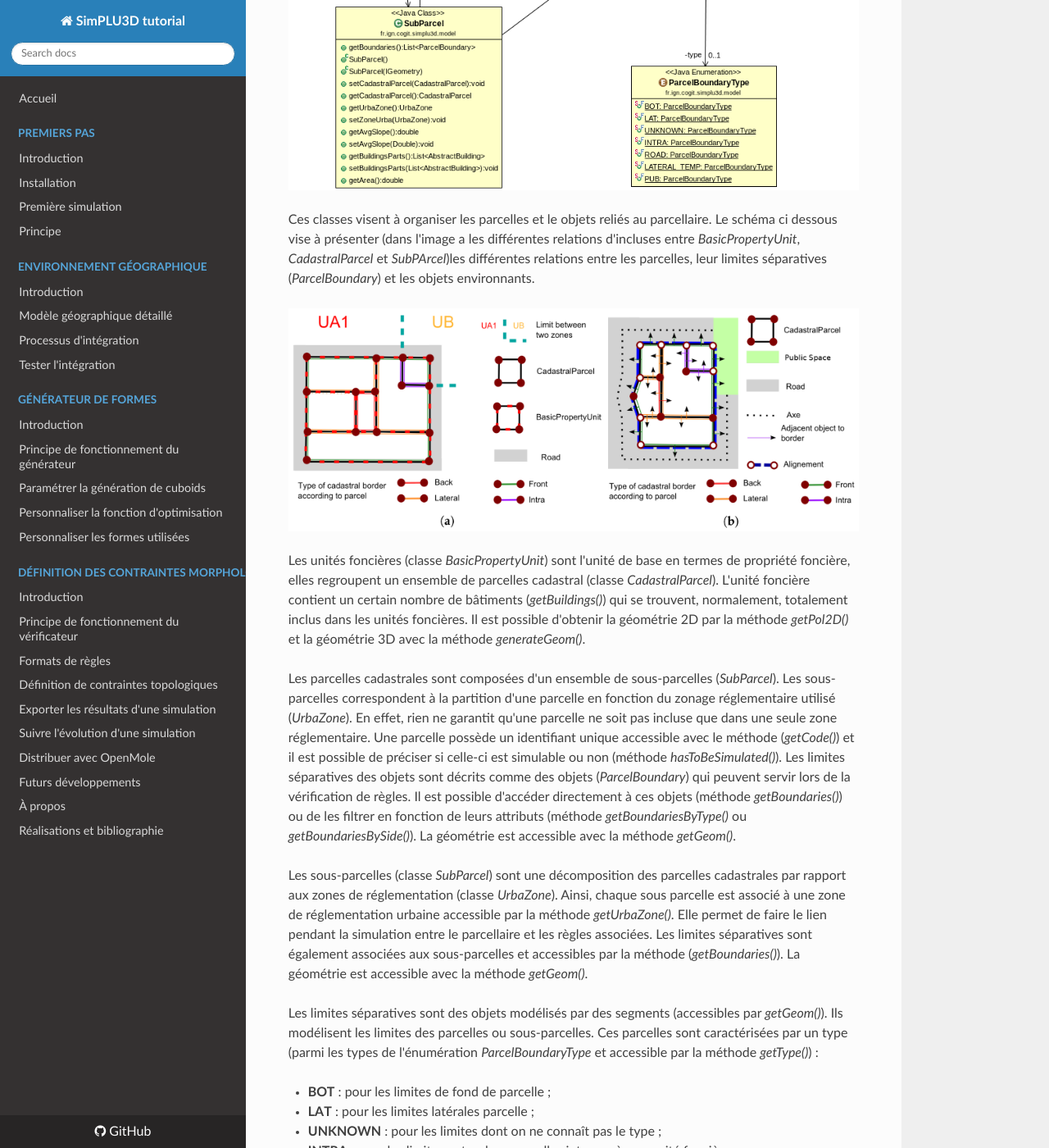
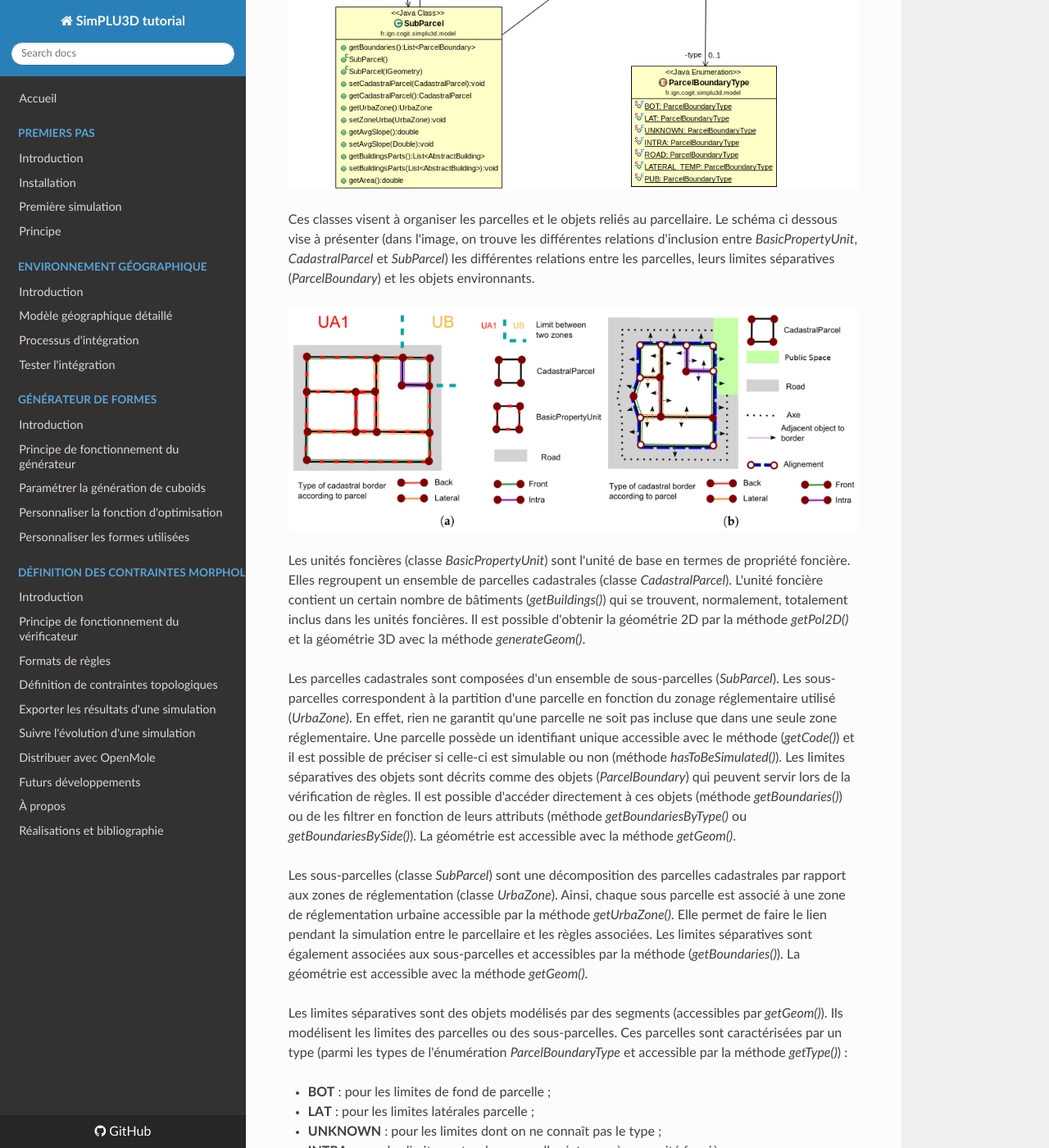
Before and after one commit to SimPLU3D/simplu3D-tutorial, an MkDocs documentation site: the page built from docs/envgeo/modelgeo.md, in a window 1280 px wide and 1400 px high, scrolled down 4909 px. Shown: the whole window at 82% size. Built offline with MkDocs 1.6.1, drawn with Linux system fonts in a browser that asks for light colours; nearby versions of some CDN libraries; some of the changed text lies outside the part shown.

Commit message:
Update modelgeo.md

```diff
--- a/docs/envgeo/modelgeo.md
+++ b/docs/envgeo/modelgeo.md
@@ -68,25 +68,24 @@ Les classes de réglementation visent à déterminer quelle contraintes régleme
 
 La classe *UrbaDocument* est la classe parent qui décrit le document modélisé. Il possède un type défini parmi les possibilités offertes par l'énumération *UrbaDocumentType* comme les valeurs POS, PLU, etc. . La classe  *UrbaDocument* possède des zones d'urbanisme (UrbaZone) qui possèdent une géométrie surfacique (accessible avec la méthode *getGeom()*). Les contraintes réglementaires sont définies pour chaque *UrbaZone* et accessibles à travers une réglementation de zone (décrite dans l'interface *IZoneRegulation*). L'implémentation de cette interface permet de définir les valeurs des contraintes qui s'appliquent sur la zone (voir[l'exemple sur les formats de règles](https://simplu3d.github.io/simplu3D-tutorial/rules/formats/)). Il est seulement nécessaire de définir la zone réglementaire urbaine sur laquelle cette réglementation est définie (*getUrbaZone()*) et un convertisseur en texte pour consulter les informations contenues (*toText()*).
 
-
-La classe *Prescription* vise à définir des contraintes qui s'appliquent localement. Une prescription peut avoir une géométrie qui soit ponctuelle, surfacique ou linéaire et a un type qui set définie à travers l'énumartion *PrescriptionType*. Cette énumération provient de la norme CNIG-COVADIS et reroupe les différents types définis dans la norme.
+La classe *Prescription* vise à définir des contraintes qui s'appliquent localement. Une prescription peut avoir une géométrie qui soit ponctuelle, linéaire ou surfacique  et a un type qui est défini à travers l'énumération *PrescriptionType*. Cette énumération provient de la norme CNIG-COVADIS et reroupe les différents types définis dans cette norme.
 
 # Classes du parcellaire
 
-![Diagram schématisant les classes des parcelles dans SimPLU3D](./img/parcelDiagram.png)
+![Diagramme schématisant les classes des parcelles dans SimPLU3D](./img/parcelDiagram.png)
 
-Ces classes visent à organiser les parcelles et le objets reliés au parcellaire. Le schéma ci dessous vise à présenter (dans l'image a les différentes relations d'incluses entre *BasicPropertyUnit*, *CadastralParcel* et *SubPArcel*)les différentes relations entre les parcelles, leur limites séparatives (*ParcelBoundary*) et les objets environnants.
+Ces classes visent à organiser les parcelles et le objets reliés au parcellaire. Le schéma ci dessous vise à présenter (dans l'image, on trouve les différentes relations d'inclusion entre *BasicPropertyUnit*, *CadastralParcel* et *SubParcel*) les différentes relations entre les parcelles, leurs limites séparatives (*ParcelBoundary*) et les objets environnants.
 
 ![Image schématisant la modélisation des parcelles dans SimPLU3D](./img/parcelSchema.png)
 
-Les unités foncières (classe *BasicPropertyUnit*) sont l'unité de base en termes de propriété foncière, elles regroupent un ensemble de parcelles cadastral (classe *CadastralParcel*). L'unité foncière contient un certain nombre de bâtiments (*getBuildings()*) qui se trouvent, normalement, totalement inclus dans les unités foncières. Il est possible d'obtenir la géométrie 2D par la méthode *getPol2D()* et la géométrie 3D avec la méthode *generateGeom()*.
+Les unités foncières (classe *BasicPropertyUnit*) sont l'unité de base en termes de propriété foncière. Elles regroupent un ensemble de parcelles cadastrales (classe *CadastralParcel*). L'unité foncière contient un certain nombre de bâtiments (*getBuildings()*) qui se trouvent, normalement, totalement inclus dans les unités foncières. Il est possible d'obtenir la géométrie 2D par la méthode *getPol2D()* et la géométrie 3D avec la méthode *generateGeom()*.
 
 Les parcelles cadastrales sont composées d'un ensemble de sous-parcelles (*SubParcel*). Les sous-parcelles correspondent à la partition d'une parcelle en fonction du zonage réglementaire utilisé (*UrbaZone*). En effet, rien ne garantit qu'une parcelle ne soit pas incluse que dans une seule zone réglementaire. Une parcelle possède un identifiant unique accessible avec le méthode (*getCode()*) et il est possible de préciser si celle-ci est simulable ou non (méthode *hasToBeSimulated()*). Les limites séparatives des objets sont décrits comme des objets (*ParcelBoundary*) qui peuvent servir lors de la vérification de règles. Il est possible d'accéder directement à ces objets (méthode *getBoundaries()*) ou de les filtrer en fonction de leurs attributs (méthode *getBoundariesByType()* ou *getBoundariesBySide()*). La géométrie est accessible avec la méthode *getGeom()*.
 
 Les sous-parcelles (classe *SubParcel*) sont une décomposition des parcelles cadastrales par rapport aux zones de réglementation (classe *UrbaZone*). Ainsi, chaque sous parcelle est associé à une zone de réglementation urbaine accessible par la méthode *getUrbaZone()*. Elle permet de faire le lien pendant la simulation entre le parcellaire et les règles associées. Les limites séparatives sont également associées aux sous-parcelles et accessibles par la méthode (*getBoundaries()*).  La géométrie est accessible avec la méthode *getGeom()*.
 
 
-Les limites séparatives sont des objets modélisés par des segments (accessibles par *getGeom()*). Ils modélisent les limites des parcelles ou sous-parcelles. Ces parcelles sont caractérisées par un type (parmi les types de l'énumération *ParcelBoundaryType* et accessible par la méthode *getType()*) :
+Les limites séparatives sont des objets modélisés par des segments (accessibles par *getGeom()*). Ils modélisent les limites des parcelles ou des sous-parcelles. Ces parcelles sont caractérisées par un type (parmi les types de l'énumération *ParcelBoundaryType* et accessible par la méthode *getType()*) :
 
 - **BOT** : pour les limites de fond de parcelle ;
 - **LAT** :  pour les limites latérales parcelle ;
```
Also changed, not shown: other parts of docs/envgeo/modelgeo.md (+6 -6 lines).
